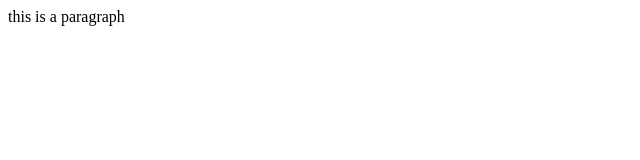
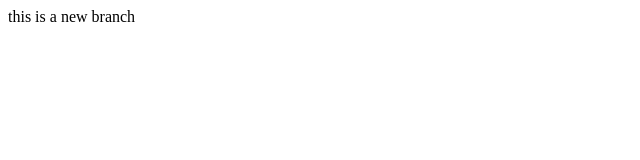
Before and after one commit to Nirisha04/LocalRepo, a plain HTML site: page index.html in a window 1280 px wide. Shown: the full height of the page, 0-640 px from the left. Drawn offline with Linux system fonts and the light colour scheme.

Commit message:
add new branch

```diff
--- a/index.html
+++ b/index.html
@@ -1 +1 @@
-<p>this is a paragraph</p>
+<p>this is a new branch</p>
```
